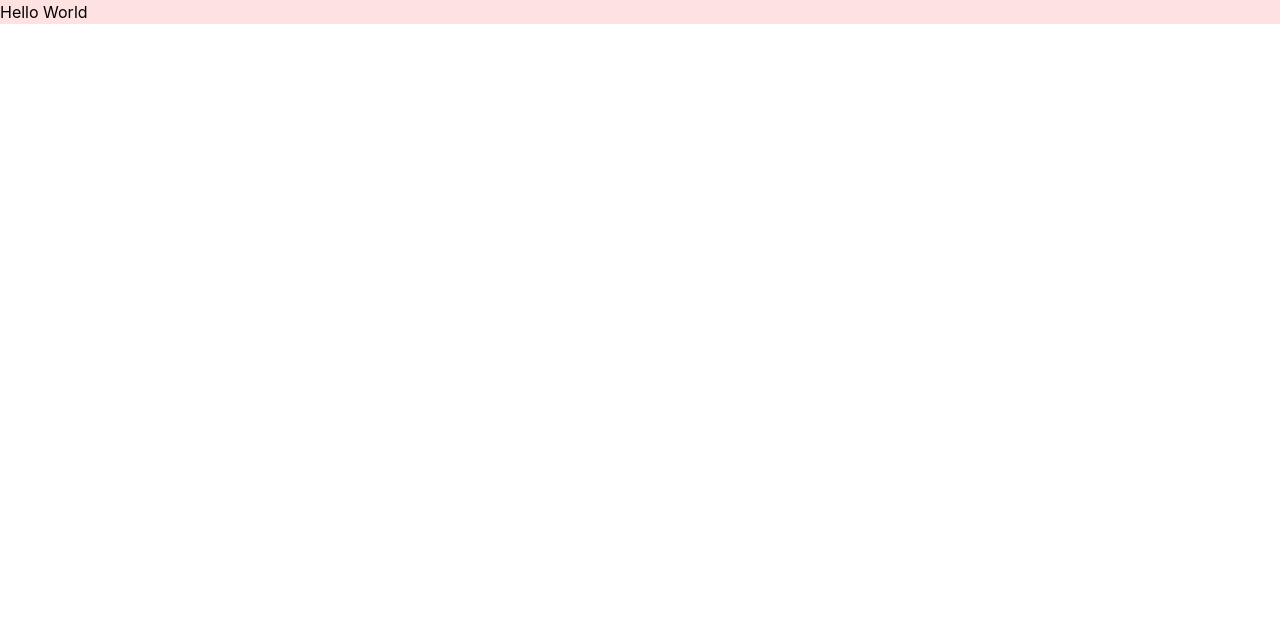
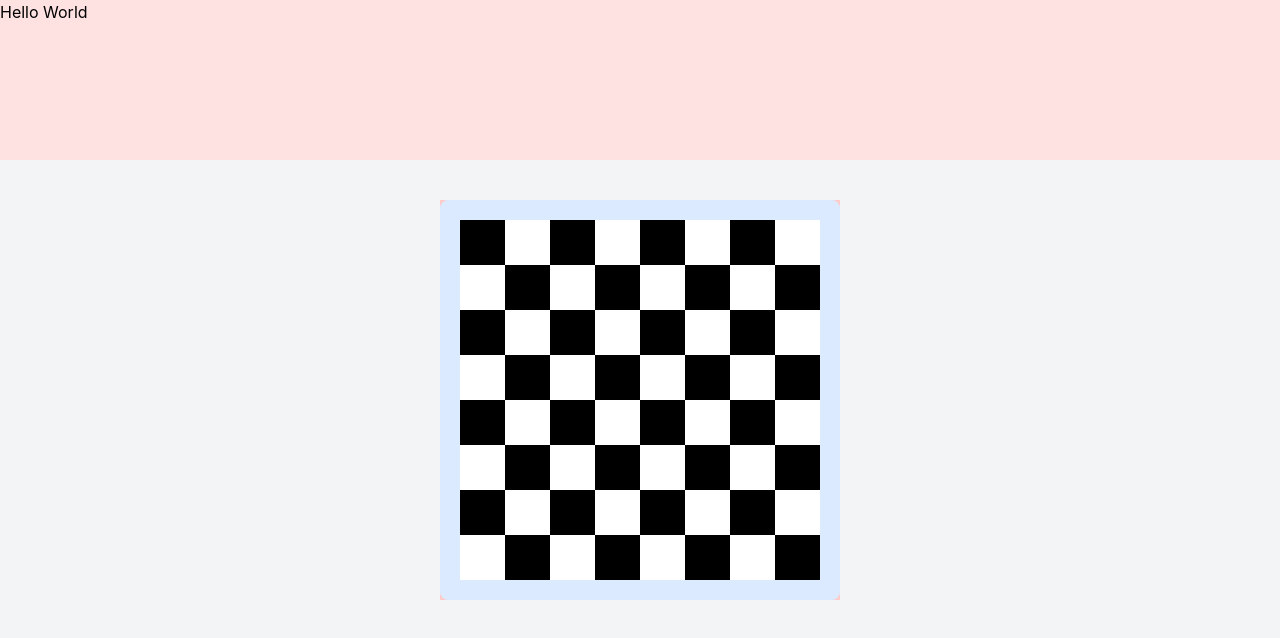
Before and after one commit to Tecu23/ws-client, a React (Vite) app: page / in a window 1280 px wide. Shown: the top 638 px of the page. Built offline with nearby package versions, Linux system fonts and the light colour scheme.

Commit message:
add board representation

```diff
--- /dev/null
+++ b/components/Board.jsx
@@ -0,0 +1,33 @@
+import PropTypes from "prop-types";
+import { Files, Ranks } from "../utils/constants/board";
+
+function Board({ name }) {
+	return (
+		<div className="bg-blue-100 w-full h-full flex justify-center items-center border border-blue-100 rounded-lg">
+			<div className="w-[360px] h-[360px] bg-blue-200 flex flex-col justify-start items-start">
+				{Ranks.map((r, ri) => {
+					return (
+						<div key={r} className="flex flex-row justify-start items-start">
+							{Files.map((f, fi) => {
+								return (
+									<div
+										key={`${f}${r}`}
+										className={`w-[45px] h-[45px] ${
+											(ri + fi) % 2 == 0 ? "bg-black" : "bg-white"
+										}`}
+									></div>
+								);
+							})}
+						</div>
+					);
+				})}
+			</div>
+		</div>
+	);
+}
+
+Board.propTypes = {
+	name: PropTypes.string,
+};
+
+export default Board;
--- a/package.json
+++ b/package.json
@@ -10,6 +10,7 @@
 		"preview": "vite preview"
 	},
 	"dependencies": {
+		"chess.js": "^1.0.0-beta.8",
 		"react": "^18.2.0",
 		"react-dom": "^18.2.0"
 	},
--- a/src/App.jsx
+++ b/src/App.jsx
@@ -1,8 +1,14 @@
+import Board from "../components/Board";
+
 function App() {
 	return (
-		<>
-			<div className="bg-red-100">Hello World</div>
-		</>
+		<main className="w-full min-h-screen bg-gray-100 flex flex-col justify-start gap-10">
+			<div className="bg-red-100 h-40">Hello World</div>
+
+			<div className="h-[400px] w-[400px] self-center bg-red-200">
+				<Board name="board" />
+			</div>
+		</main>
 	);
 }
 
--- a/tailwind.config.js
+++ b/tailwind.config.js
@@ -3,9 +3,10 @@ export default {
 	content: [
 		"./index.html",
 		"./src/**/*.{js,ts,jsx,tsx}",
+		"./components//**/*.{js,ts,jsx,tsx}",
 	],
 	theme: {
 		extend: {},
 	},
 	plugins: [],
-}
+};
--- /dev/null
+++ b/utils/constants/board.js
@@ -0,0 +1,2 @@
+export const Ranks = [1, 2, 3, 4, 5, 6, 7, 8];
+export const Files = ["A", "B", "C", "D", "E", "F", "G", "H"];
```
Also changed, not shown: 1 other file (tests, documents, lock files or other folders). Lines whose indentation alone changed are shown as unchanged.
